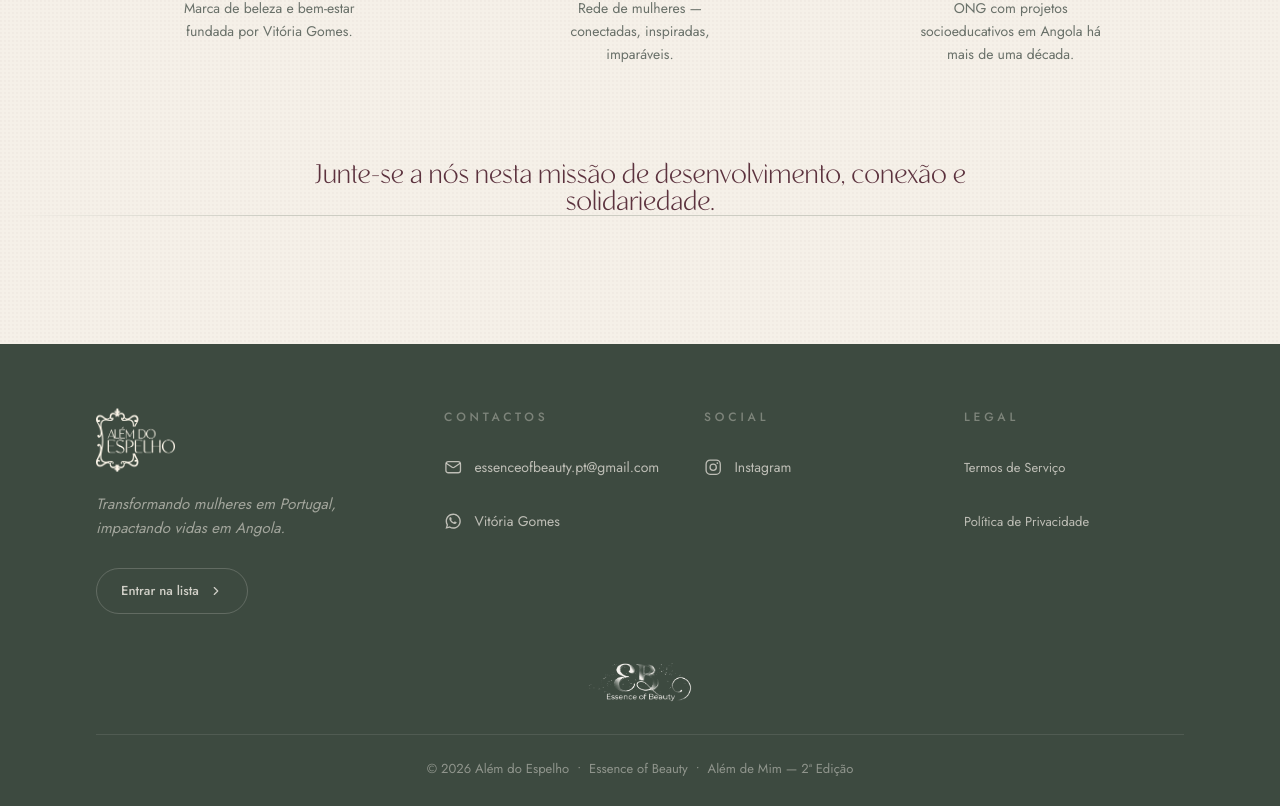
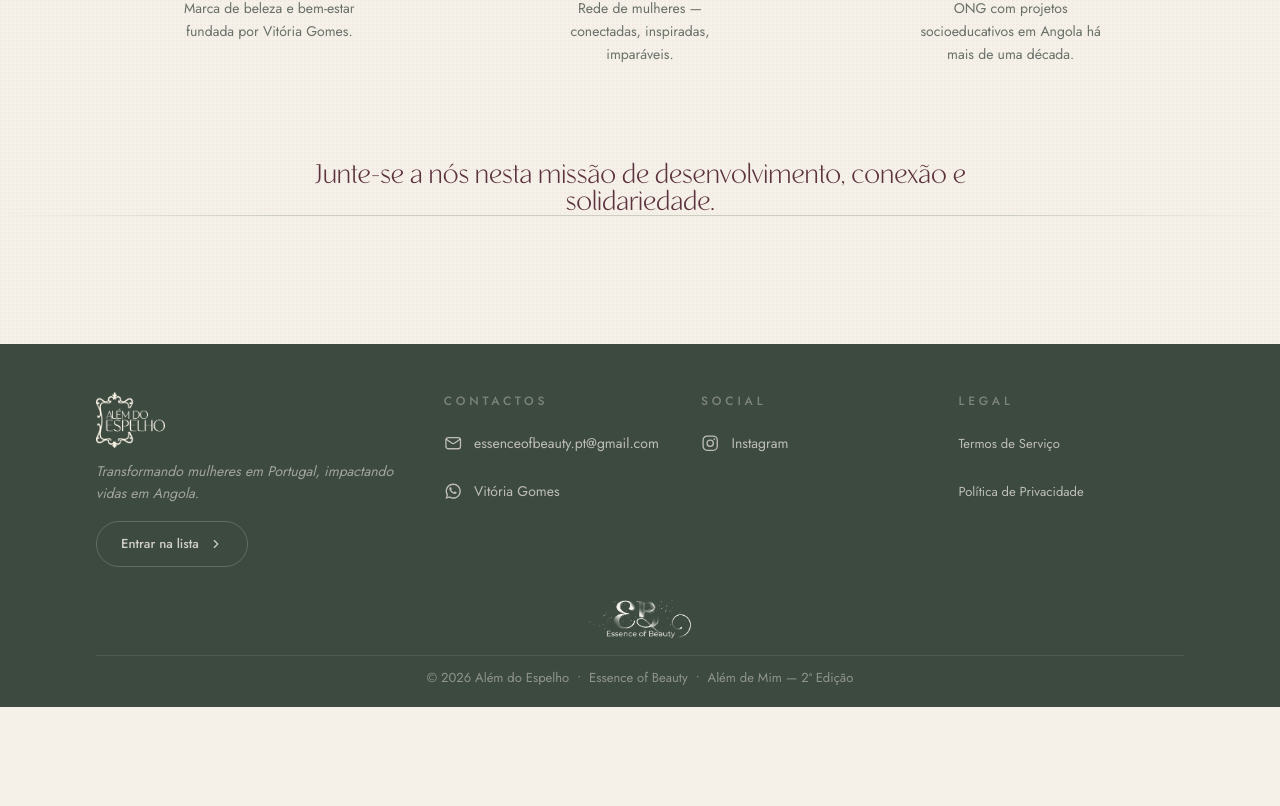
Before and after one commit to Lukasuuu/alem-do-espelho-2026, a Next.js app: page / in a window 1280 px wide. Shown: the part 5258-6064 px from the top of the page. After the commit the page ends 5965 px from the top, so only its background shows below. Built offline with nearby package versions, Linux system fonts and the light colour scheme; no server answers.

Commit message:
fix: clickable Essence logo and compact footer

```diff
--- a/next.config.ts
+++ b/next.config.ts
@@ -4,6 +4,9 @@
   reactStrictMode: true,
   poweredByHeader: false,
   compress: true,
+  // Qualidades de imagem permitidas — cobre o default (75) e as logos em
+  // quality=95 (footer, entidades). Evita o aviso do Next 16.
+  images: { qualities: [75, 95] },
   async headers() {
     return [
       {
--- a/src/components/Footer.tsx
+++ b/src/components/Footer.tsx
@@ -17,10 +17,10 @@
   const [privacidadeAberto, setPrivacidadeAberto] = useState(false);
 
   return (
-    <footer className="bg-musgo pt-14 pb-7 sm:pt-16">
+    <footer className="bg-musgo pt-10 pb-5 sm:pt-12">
       <div className="mx-auto max-w-6xl px-5 sm:px-8">
         {/* Colunas: logo+desc | contactos | social | legal — empilham centradas em mobile */}
-        <div className="grid gap-10 md:grid-cols-[1.4fr_1fr_1fr_1fr]">
+        <div className="grid gap-8 md:grid-cols-[1.4fr_1fr_1fr_1fr]">
           {/* Logo + descrição */}
           <div className="flex flex-col items-center text-center md:items-start md:text-left">
             <Image
@@ -28,14 +28,14 @@
               alt={site.nome}
               width={680}
               height={548}
-              className="h-14 w-auto sm:h-16"
+              className="h-12 w-auto sm:h-14"
             />
-            <p className="mt-5 max-w-xs text-[0.9375rem] italic leading-relaxed text-creme/55">
+            <p className="mt-3 max-w-xs text-[0.875rem] italic leading-relaxed text-creme/55">
               {site.tagline}
             </p>
             <button
               onClick={abrirModal}
-              className="mt-7 inline-flex items-center gap-2.5 rounded-full border border-creme/20 px-6 py-3 text-[0.8125rem] font-medium text-creme/80 transition-all duration-300 hover:border-creme/40 hover:bg-creme/5"
+              className="mt-4 inline-flex items-center gap-2.5 rounded-full border border-creme/20 px-6 py-3 text-[0.8125rem] font-medium text-creme/80 transition-all duration-300 hover:border-creme/40 hover:bg-creme/5"
             >
               Entrar na lista
               <ChevronRight className="h-3.5 w-3.5" />
@@ -45,7 +45,7 @@
           {/* Contactos — email e WhatsApp, sem data/local (fica mais compacto) */}
           <div id="contactos" className="flex scroll-mt-28 flex-col items-center text-center md:items-start md:text-left">
             <h3 className="eyebrow text-creme/35">Contactos</h3>
-            <ul className="mt-5 space-y-2.5 text-[0.875rem] text-creme/60">
+            <ul className="mt-3 space-y-1 text-[0.875rem] text-creme/60">
               <li>
                 <a
                   href={`mailto:${site.contacto.email}`}
@@ -77,7 +77,7 @@
           {/* Social */}
           <div className="flex flex-col items-center text-center md:items-start md:text-left">
             <h3 className="eyebrow text-creme/35">Social</h3>
-            <ul className="mt-5 space-y-2.5 text-[0.875rem] text-creme/60">
+            <ul className="mt-3 space-y-1 text-[0.875rem] text-creme/60">
               <li>
                 <a
                   href="https://www.instagram.com/vitaasilva/"
@@ -96,7 +96,7 @@
           {/* Legal — modais em vez de texto estático */}
           <div className="flex flex-col items-center text-center md:items-start md:text-left">
             <h3 className="eyebrow text-creme/35">Legal</h3>
-            <ul className="mt-5 space-y-2.5 text-[0.8125rem]">
+            <ul className="mt-3 space-y-1 text-[0.8125rem]">
               <li>
                 <button
                   type="button"
@@ -119,8 +119,15 @@
           </div>
         </div>
 
-        {/* Marca Essence — área própria, centralizada, imediatamente acima da linha */}
-        <div className="mt-12 flex justify-center">
+        {/* Marca Essence — clicável para o Instagram, centralizada acima da linha */}
+        <div className="mt-8 flex justify-center">
+          <a
+            href="https://www.instagram.com/essenceofbeauty.salon/"
+            target="_blank"
+            rel="noopener noreferrer"
+            aria-label="Essence of Beauty no Instagram (abre em nova janela)"
+            className="rounded-sm transition-opacity duration-300 hover:opacity-75 focus-visible:opacity-75 focus-visible:outline-none focus-visible:ring-2 focus-visible:ring-creme/50"
+          >
             <Image
               src="/logo/eb-marca-papel.png"
               alt="Essence of Beauty"
@@ -129,10 +136,11 @@
               quality={95}
               className="h-9 w-auto sm:h-10"
             />
+          </a>
         </div>
 
         {/* Barra única — centrada, com quebra de linha em ecrãs pequenos */}
-        <div className="mt-8 border-t border-creme/10 pt-6">
+        <div className="mt-4 border-t border-creme/10 pt-3">
           <p className="flex flex-wrap items-center justify-center gap-x-2 gap-y-1 text-center text-[0.8125rem] text-creme/45">
             <span>© {new Date().getFullYear()} Além do Espelho</span>
             <span aria-hidden>•</span>
```
Lines whose indentation alone changed are shown as unchanged.
